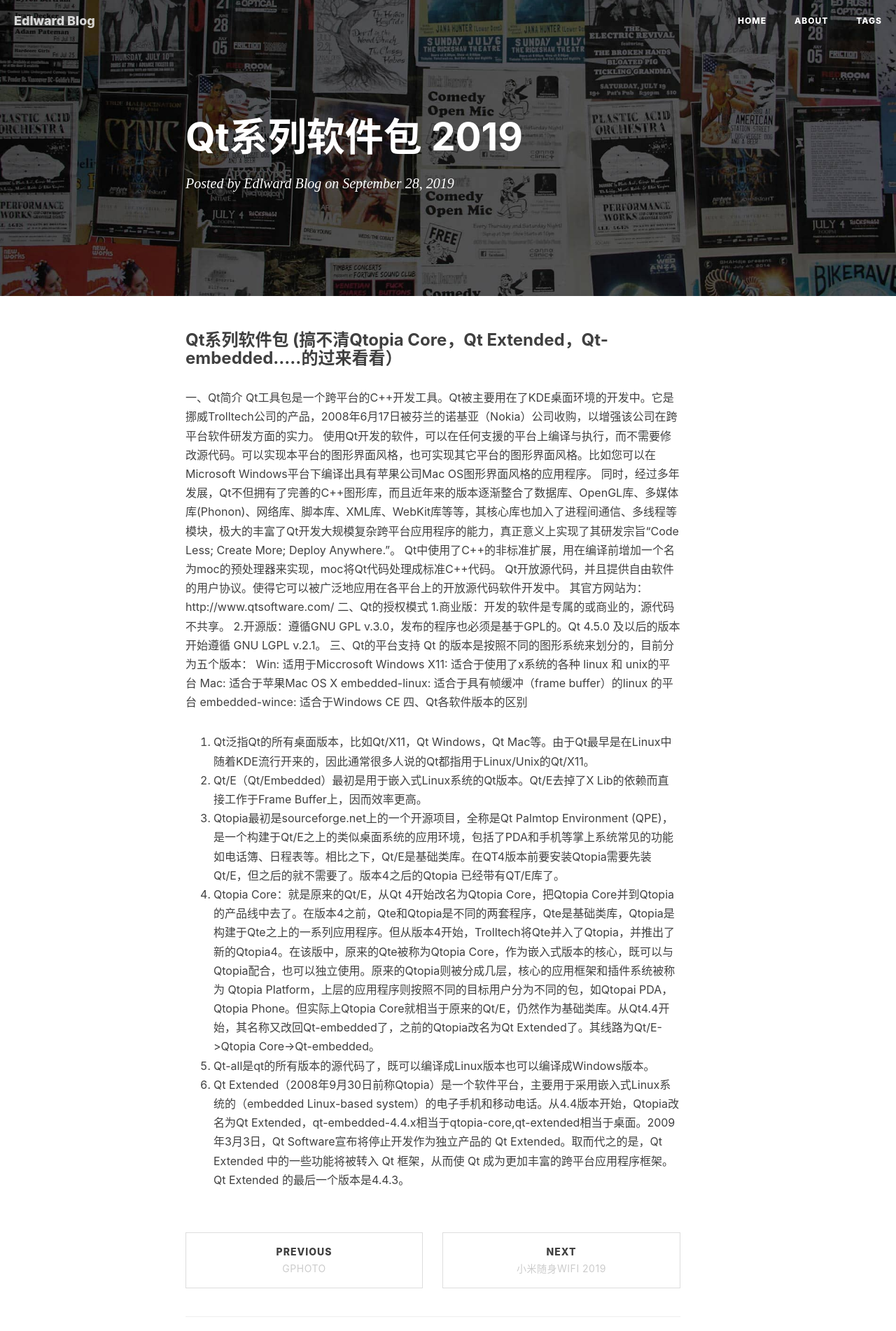
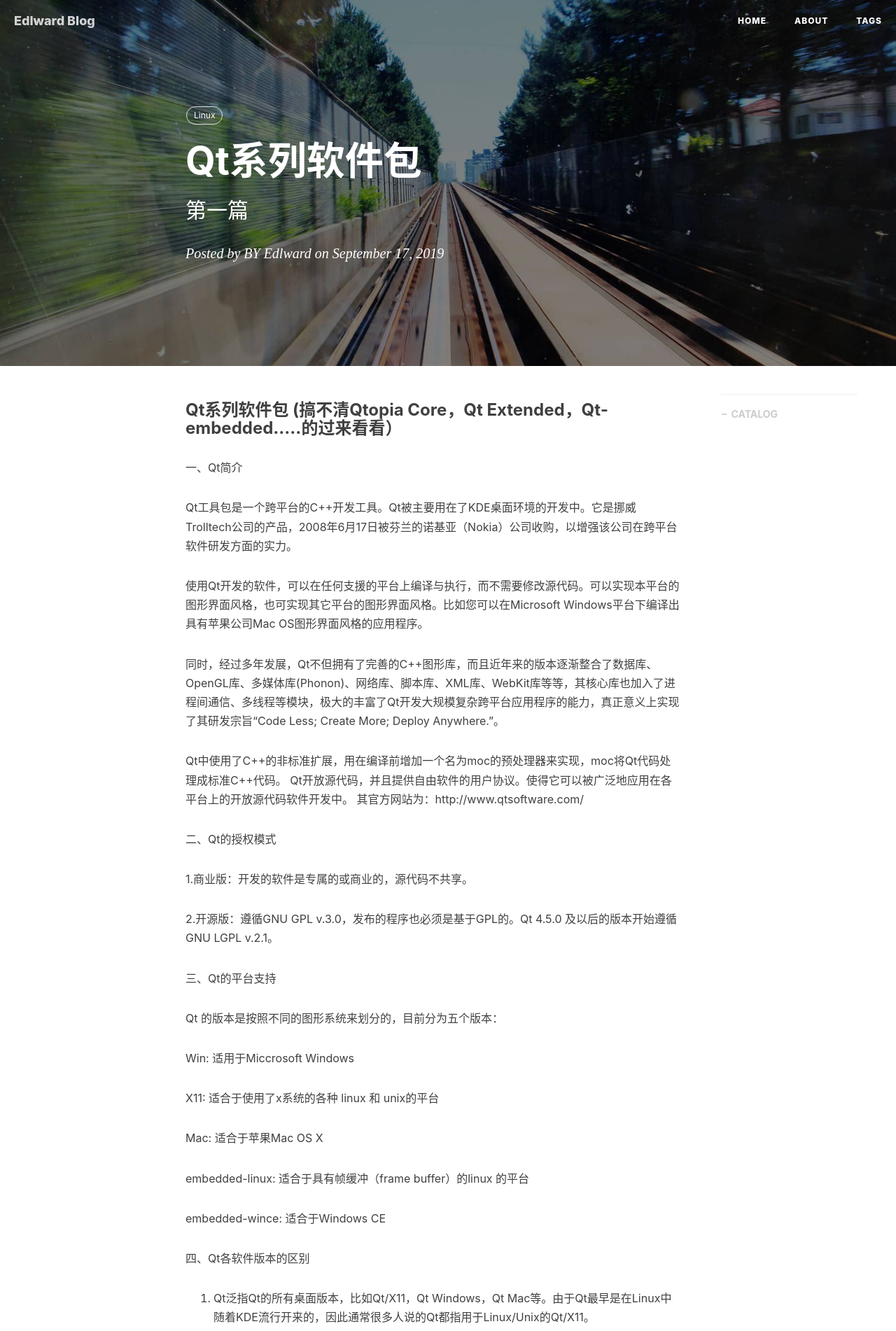
Before and after one commit to gary-robotics/dlward, a Jekyll site: the page built from _posts/2019-09-17-Qt系列软件包-2019.markdown, in a window 1280 px wide. Shown: the top 1902 px of the page at 70% size. Built offline with Jekyll 4.4.1, drawn with Linux system fonts in a browser that asks for light colours; nearby versions of some CDN libraries; our own code applies the rules of GitHub Pages for plain Markdown files; comment, search, counter and statistics services are not loaded; some of the changed lines change nothing that is shown.

Commit message:
Update and rename 2019-09-28-Qt系列软件包-2019.markdown to 2019-09-17-Qt系列软件包-2019.markdown

```diff
--- a/_posts/2019-09-28-Qt系列软件包-2019.markdown
+++ b/_posts/2019-09-17-Qt系列软件包-2019.markdown
@@ -1,26 +1,57 @@
-
+---
+layout:     post                    # 使用的布局（不需要改）
+title:      Qt系列软件包                # 标题
+subtitle:    第一篇                  #副标题
+date:       2019-09-17              # 时间
+author:     BY Edlward              # 作者
+header-img: img/post-bg-2015.jpg    #这篇文章标题背景图片
+catalog: true                       # 是否归档
+tags:                               #标签
+    - Linux
+---
 ### Qt系列软件包 (搞不清Qtopia Core，Qt Extended，Qt-embedded.....的过来看看）
 一、Qt简介
+
 Qt工具包是一个跨平台的C++开发工具。Qt被主要用在了KDE桌面环境的开发中。它是挪威Trolltech公司的产品，2008年6月17日被芬兰的诺基亚（Nokia）公司收购，以增强该公司在跨平台软件研发方面的实力。
+
 使用Qt开发的软件，可以在任何支援的平台上编译与执行，而不需要修改源代码。可以实现本平台的图形界面风格，也可实现其它平台的图形界面风格。比如您可以在Microsoft Windows平台下编译出具有苹果公司Mac OS图形界面风格的应用程序。
+
 同时，经过多年发展，Qt不但拥有了完善的C++图形库，而且近年来的版本逐渐整合了数据库、OpenGL库、多媒体库(Phonon)、网络库、脚本库、XML库、WebKit库等等，其核心库也加入了进程间通信、多线程等模块，极大的丰富了Qt开发大规模复杂跨平台应用程序的能力，真正意义上实现了其研发宗旨“Code Less; Create More; Deploy Anywhere.”。
+
 Qt中使用了C++的非标准扩展，用在编译前增加一个名为moc的预处理器来实现，moc将Qt代码处理成标准C++代码。
 Qt开放源代码，并且提供自由软件的用户协议。使得它可以被广泛地应用在各平台上的开放源代码软件开发中。
 其官方网站为：http://www.qtsoftware.com/
+
 二、Qt的授权模式
+
 1.商业版：开发的软件是专属的或商业的，源代码不共享。
+
 2.开源版：遵循GNU GPL v.3.0，发布的程序也必须是基于GPL的。Qt 4.5.0 及以后的版本开始遵循 GNU LGPL v.2.1。
+
 三、Qt的平台支持
+
 Qt 的版本是按照不同的图形系统来划分的，目前分为五个版本：
+
 Win: 适用于Miccrosoft Windows
+
 X11: 适合于使用了x系统的各种 linux 和 unix的平台
+
 Mac: 适合于苹果Mac OS X
+
 embedded-linux: 适合于具有帧缓冲（frame buffer）的linux 的平台
+
 embedded-wince: 适合于Windows CE
+
 四、Qt各软件版本的区别
+
 1. Qt泛指Qt的所有桌面版本，比如Qt/X11，Qt Windows，Qt Mac等。由于Qt最早是在Linux中随着KDE流行开来的，因此通常很多人说的Qt都指用于Linux/Unix的Qt/X11。
+
 2. Qt/E（Qt/Embedded）最初是用于嵌入式Linux系统的Qt版本。Qt/E去掉了X Lib的依赖而直接工作于Frame Buffer上，因而效率更高。
+
 3. Qtopia最初是sourceforge.net上的一个开源项目，全称是Qt Palmtop Environment (QPE)，是一个构建于Qt/E之上的类似桌面系统的应用环境，包括了PDA和手机等掌上系统常见的功能如电话簿、日程表等。相比之下，Qt/E是基础类库。在QT4版本前要安装Qtopia需要先装Qt/E，但之后的就不需要了。版本4之后的Qtopia 已经带有QT/E库了。
+
 4. Qtopia Core：就是原来的Qt/E，从Qt 4开始改名为Qtopia Core，把Qtopia Core并到Qtopia的产品线中去了。在版本4之前，Qte和Qtopia是不同的两套程序，Qte是基础类库，Qtopia是构建于Qte之上的一系列应用程序。但从版本4开始，Trolltech将Qte并入了Qtopia，并推出了新的Qtopia4。在该版中，原来的Qte被称为Qtopia Core，作为嵌入式版本的核心，既可以与Qtopia配合，也可以独立使用。原来的Qtopia则被分成几层，核心的应用框架和插件系统被称为 Qtopia Platform，上层的应用程序则按照不同的目标用户分为不同的包，如Qtopai PDA，Qtopia Phone。但实际上Qtopia Core就相当于原来的Qt/E，仍然作为基础类库。从Qt4.4开始，其名称又改回Qt-embedded了，之前的Qtopia改名为Qt Extended了。其线路为Qt/E->Qtopia Core->Qt-embedded。
+
 5. Qt-all是qt的所有版本的源代码了，既可以编译成Linux版本也可以编译成Windows版本。
+
 6. Qt Extended（2008年9月30日前称Qtopia）是一个软件平台，主要用于采用嵌入式Linux系统的（embedded Linux-based system）的电子手机和移动电话。从4.4版本开始，Qtopia改名为Qt Extended，qt-embedded-4.4.x相当于qtopia-core,qt-extended相当于桌面。2009年3月3日，Qt Software宣布将停止开发作为独立产品的 Qt Extended。取而代之的是，Qt Extended 中的一些功能将被转入 Qt 框架，从而使 Qt 成为更加丰富的跨平台应用程序框架。Qt Extended 的最后一个版本是4.4.3。
```
